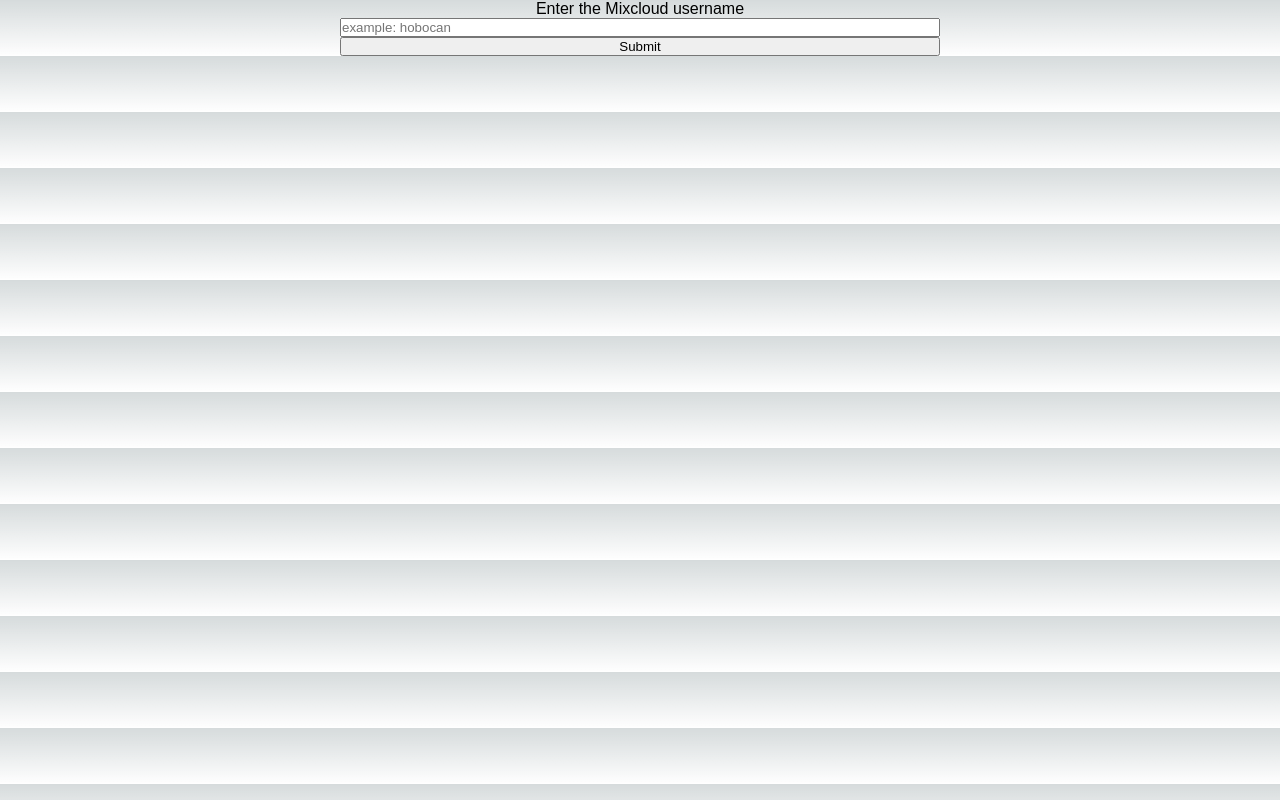
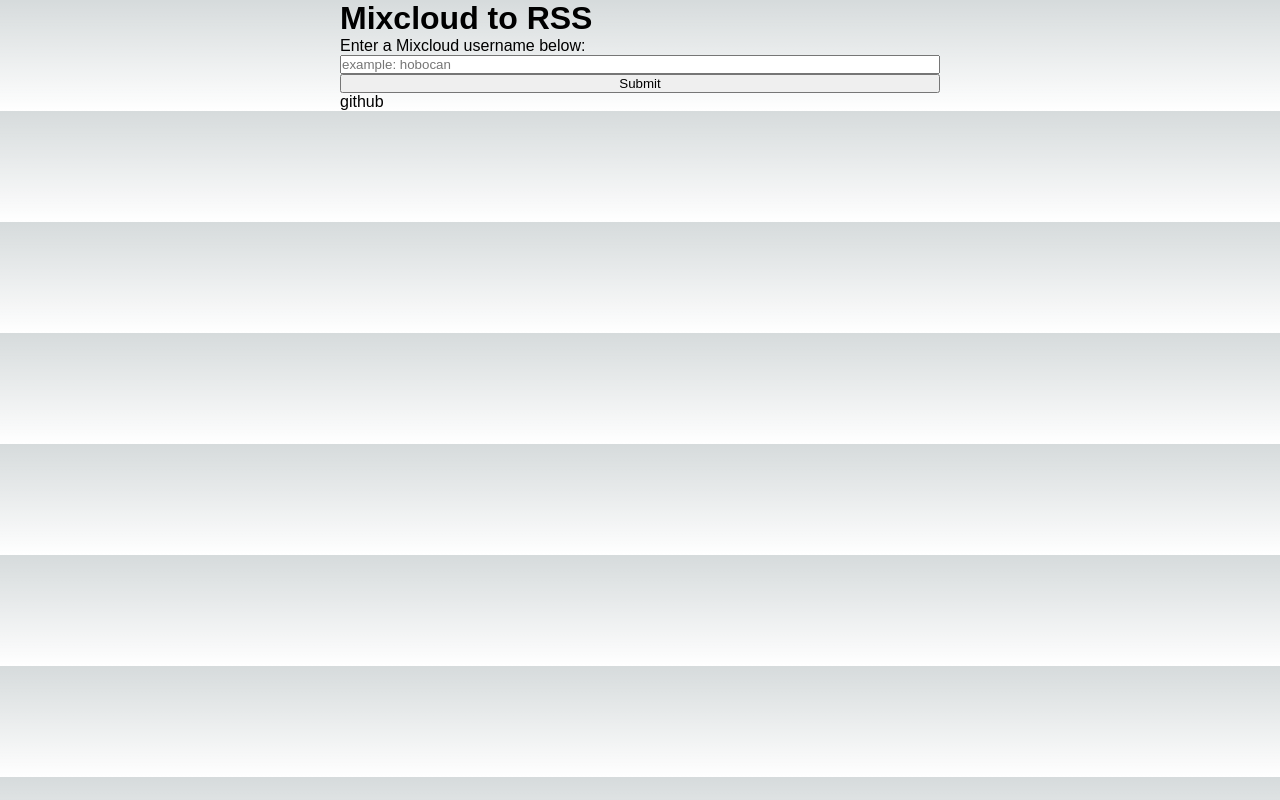
Before and after one commit to emilosman/mixcloud-to-rss, a Next.js app: page / in a window 1280 px wide. Built offline with nearby package versions, Linux system fonts and the light colour scheme.

Commit message:
add text to form

```diff
--- a/pages/index.js
+++ b/pages/index.js
@@ -11,9 +11,11 @@
   return (
     <>
       <form className={styles.form} onSubmit={handleSubmit}>
-        <label htmlFor="username">Enter the Mixcloud username</label>
+        <h1> Mixcloud to RSS</h1>
+        <label htmlFor="username">Enter a Mixcloud username below:</label>
         <input type="text" id="username" name="username" required  placeholder='example: hobocan'/>
         <button type="submit">Submit</button>
+        <a href="https://github.com/emilosman/mixcloud-to-rss">github</a>
       </form>
     </>
   )
--- a/styles/Home.module.css
+++ b/styles/Home.module.css
@@ -4,7 +4,6 @@
   max-width: 600px;
   width: 100%;
 
-  text-align: center;
   margin: auto;
   font-family: Arial, Helvetica, sans-serif;
 }
```
